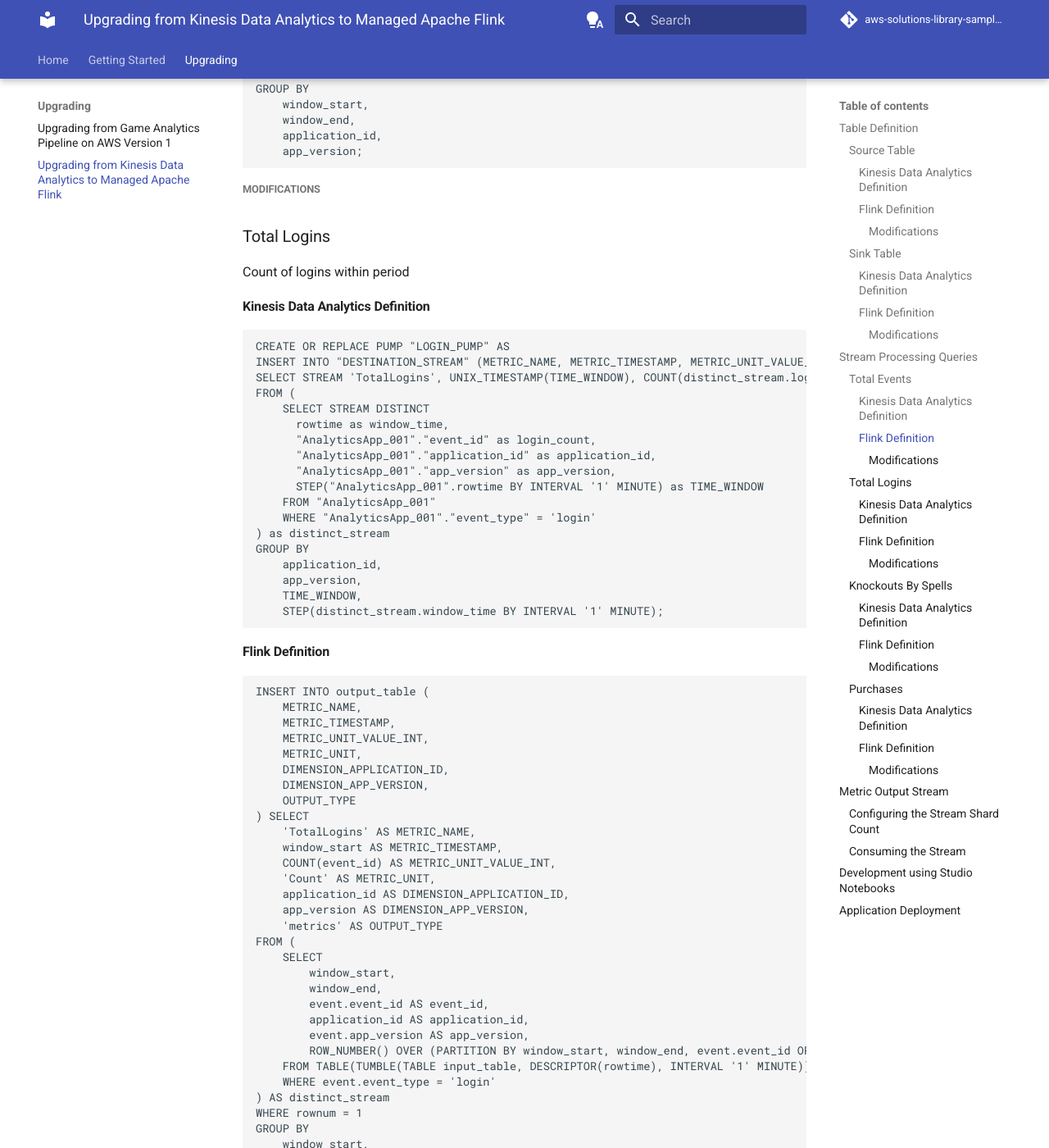
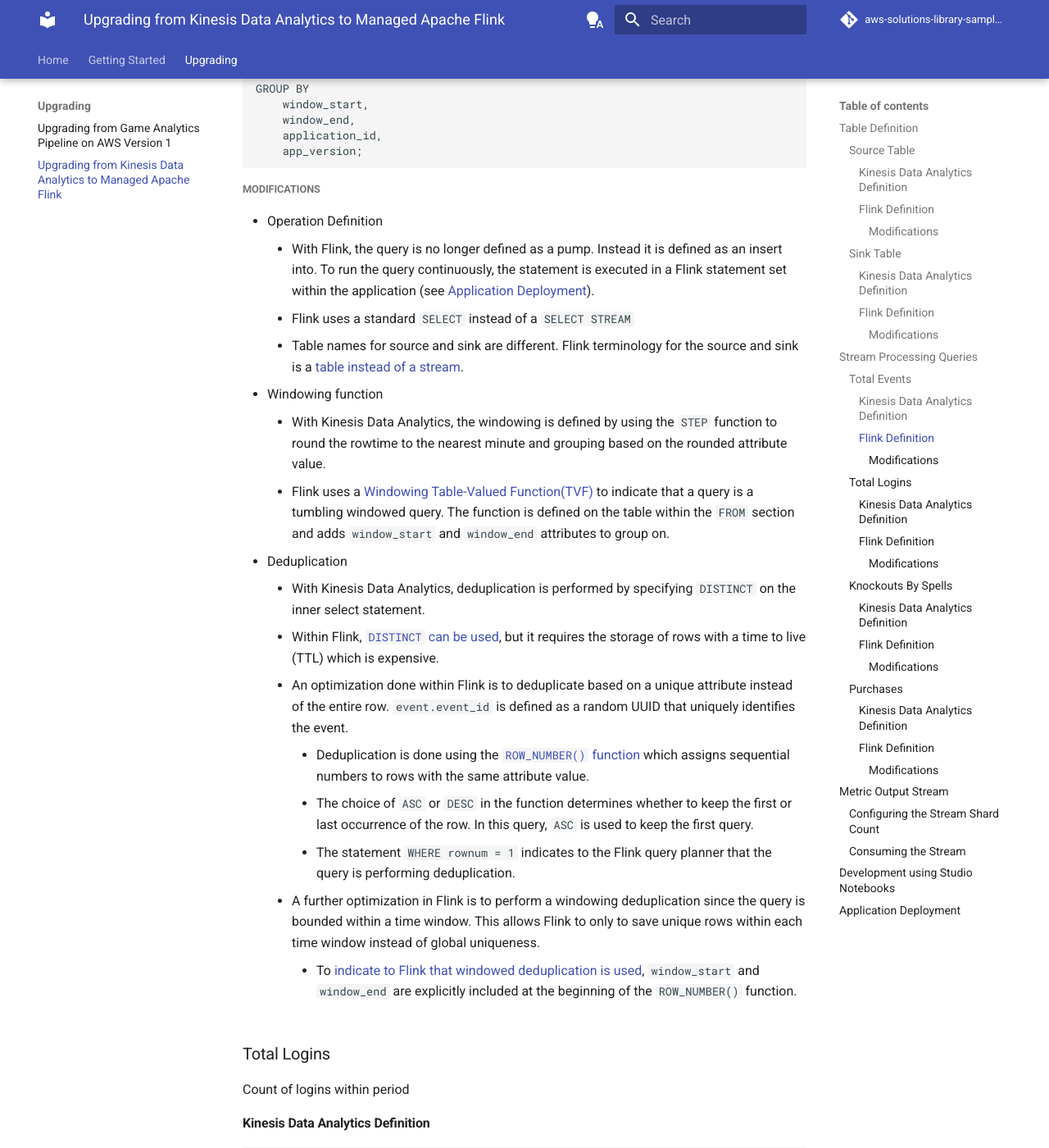
Before and after one commit to NathanCYee/guidance-for-game-analytics-pipeline-on-aws, an MkDocs documentation site: the page built from docs/upgrading/flink-migration.md, in a window 1280 px wide and 1400 px high, scrolled down 6391 px. Shown: the whole window at 82% size. Built offline with MkDocs 1.6.1 and Material for MkDocs 9.7.7, drawn with Linux system fonts in a browser that asks for light colours; comment, search, counter and statistics services are not loaded; some of the changed text lies outside the part shown.

Commit message:
total events modifications

````diff
--- a/docs/upgrading/flink-migration.md
+++ b/docs/upgrading/flink-migration.md
@@ -272,7 +272,22 @@
 ```
 
 ##### Modifications
-
+- Operation Definition
+    - With Flink, the query is no longer defined as a pump. Instead it is defined as an insert into. To run the query continuously, the statement is executed in a Flink statement set within the application (see [Application Deployment](#application-deployment)).
+    - Flink uses a standard `SELECT` instead of a `SELECT STREAM`
+    - Table names for source and sink are different. Flink terminology for the source and sink is a [table instead of a stream](https://nightlies.apache.org/flink/flink-docs-release-1.20/docs/dev/table/sql/create/).
+- Windowing function
+    - With Kinesis Data Analytics, the windowing is defined by using the `STEP` function to round the rowtime to the nearest minute and grouping based on the rounded attribute value.
+    - Flink uses a [Windowing Table-Valued Function(TVF)](https://nightlies.apache.org/flink/flink-docs-stable/docs/dev/table/sql/queries/window-agg/) to indicate that a query is a tumbling windowed query. The function is defined on the table within the `FROM` section and adds `window_start` and `window_end` attributes to group on.
+- Deduplication
+    - With Kinesis Data Analytics, deduplication is performed by specifying `DISTINCT` on the inner select statement.
+    - Within Flink, [`DISTINCT` can be used](https://nightlies.apache.org/flink/flink-docs-stable/docs/dev/table/sql/queries/select-distinct/), but it requires the storage of rows with a time to live (TTL) which is expensive.
+    - An optimization done within Flink is to deduplicate based on a unique attribute instead of the entire row. `event.event_id` is defined as a random UUID that uniquely identifies the event.
+        - Deduplication is done using the [`ROW_NUMBER()` function](https://nightlies.apache.org/flink/flink-docs-stable/docs/dev/table/sql/queries/deduplication/) which assigns sequential numbers to rows with the same attribute value.
+        - The choice of `ASC` or `DESC` in the function determines whether to keep the first or last occurrence of the row. In this query, `ASC` is used to keep the first query.
+        - The statement `WHERE rownum = 1` indicates to the Flink query planner that the query is performing deduplication.
+    - A further optimization in Flink is to perform a windowing deduplication since the query is bounded within a time window. This allows Flink to only to save unique rows within each time window instead of global uniqueness.
+        - To [indicate to Flink that windowed deduplication is used](https://nightlies.apache.org/flink/flink-docs-stable/docs/dev/table/sql/queries/window-deduplication/), `window_start` and `window_end` are explicitly included at the beginning of the `ROW_NUMBER()` function.
 
 ### Total Logins
 Count of logins within period
@@ -338,7 +353,6 @@
 ```
 
 ##### Modifications
-
 
 ### Knockouts By Spells
 Get the number of knockouts by each spell used in a knockout in the period
@@ -410,6 +424,8 @@
 ```
 
 ##### Modifications
+- Attribute Access
+    - The `JSON_VALUE` function is used to access the values within the `event.event_data` attribute.
 
 
 ### Purchases
@@ -508,5 +524,6 @@
 
 ## Development using Studio Notebooks
 
+Studio notebooks are an interactive interface that allows you to query and visualize
 
 ## Application Deployment
````
